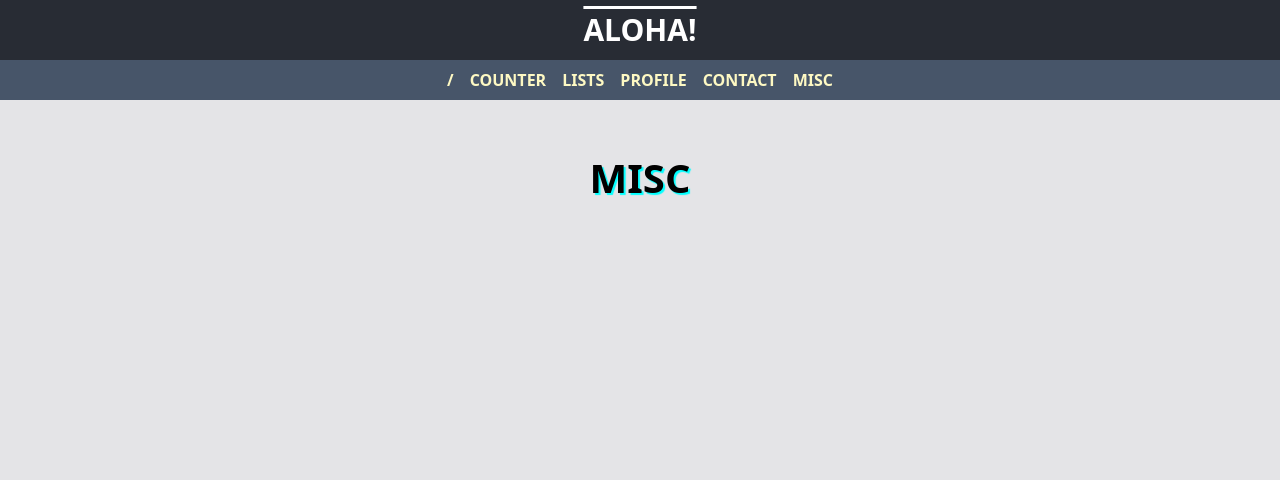
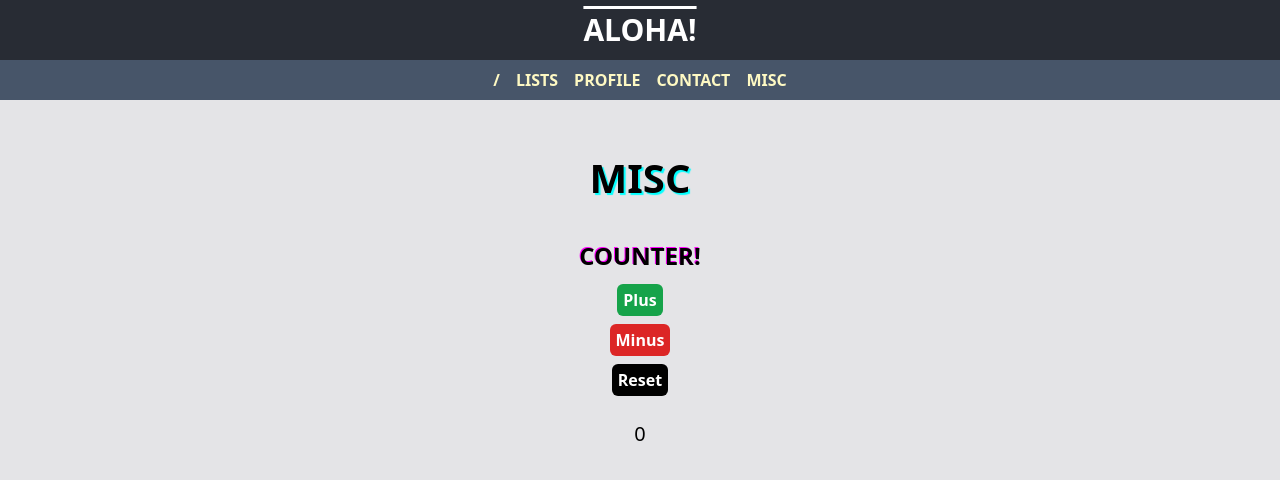
Before and after one commit to ckdev88/react-miniblog, a React (Create React App) app: page /misc in a window 1280 px wide. Shown: the top 480 px of the page. Built offline with nearby package versions, Linux system fonts and the light colour scheme.

Commit message:
cleanup & restructure Counter, create Misc

```diff
--- a/src/components/Counter.js
+++ b/src/components/Counter.js
@@ -4,7 +4,7 @@ export default function Counter() {
 	const [counter, setCounter] = useState(0);
 	return (
 		<div>
-			<h1 className="text-2xl mb-3">Counter!</h1>
+			<h2 className="text-2xl mb-3">Counter!</h2>
 			<button
 				onClick={() => {
 					setCounter(counter + 1);
--- a/src/components/Navbar.js
+++ b/src/components/Navbar.js
@@ -5,9 +5,6 @@ export default function Navigation() {
 		<nav className="block text-yellow-100 py-2 bg-slate-600 font-bold mb-4 uppercase">
 			<Link to="/" className="mx-2">
 				/
-			</Link>
-			<Link to="counter" className="mx-2">
-				Counter
 			</Link>
 			<Link to="lists" className="mx-2">
 				Lists
--- a/src/components/Pages.js
+++ b/src/components/Pages.js
@@ -3,7 +3,6 @@ import { useState } from "react";
 import Navbar from "./Navbar";
 import NotFound from "../pages/NotFound";
 import Home from "../pages/Home";
-import Counter from "../pages/Counter";
 import Profile from "../pages/Profile";
 import Contact from "../pages/Contact";
 import Lists from "../pages/Lists";
@@ -17,7 +16,6 @@ export default function Pages() {
 				<main>
 					<Routes>
 						<Route path="/" element={<Home />} />
-						<Route path="/counter" element={<Counter />} />
 						<Route path="/misc" element={<Misc />} />
 						<Route path="/profile" element={<Profile />} />
 						<Route path="/contact" element={<Contact />} />
--- a/src/pages/Counter.js
+++ /dev/null
@@ -1,9 +0,0 @@
-import Counter from "./../components/Counter";
-export default function CounterPage() {
-	return (
-		<>
-			<h1>Counter!</h1>
-			<Counter />
-		</>
-	);
-}
--- a/src/pages/Misc.js
+++ b/src/pages/Misc.js
@@ -1,4 +1,10 @@
+import CounterComp from "../components/Counter";
 const Misc = () => {
-	return <h1>Misc</h1>;
+	return (
+		<>
+			<h1>Misc</h1>
+			<CounterComp />
+		</>
+	);
 };
 export default Misc;
```
